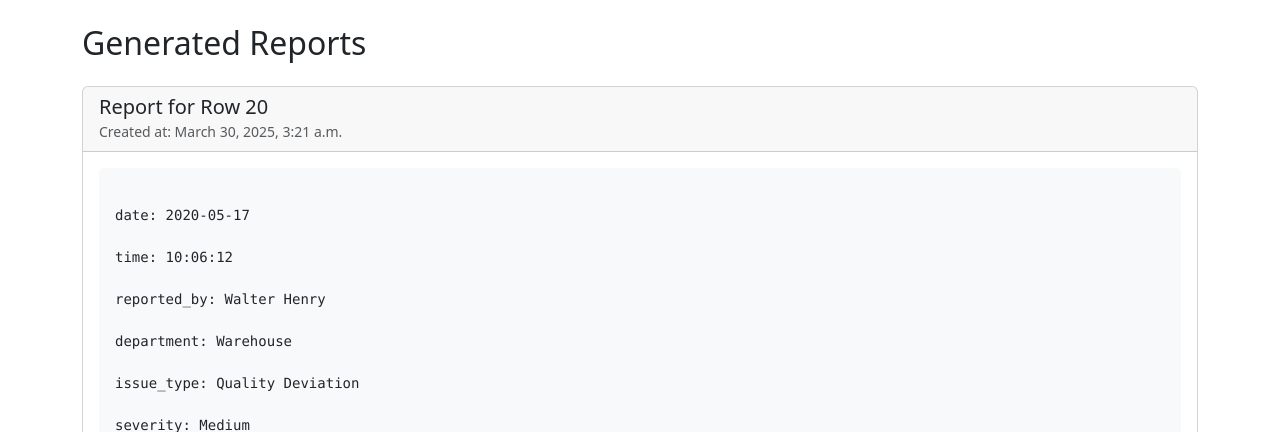
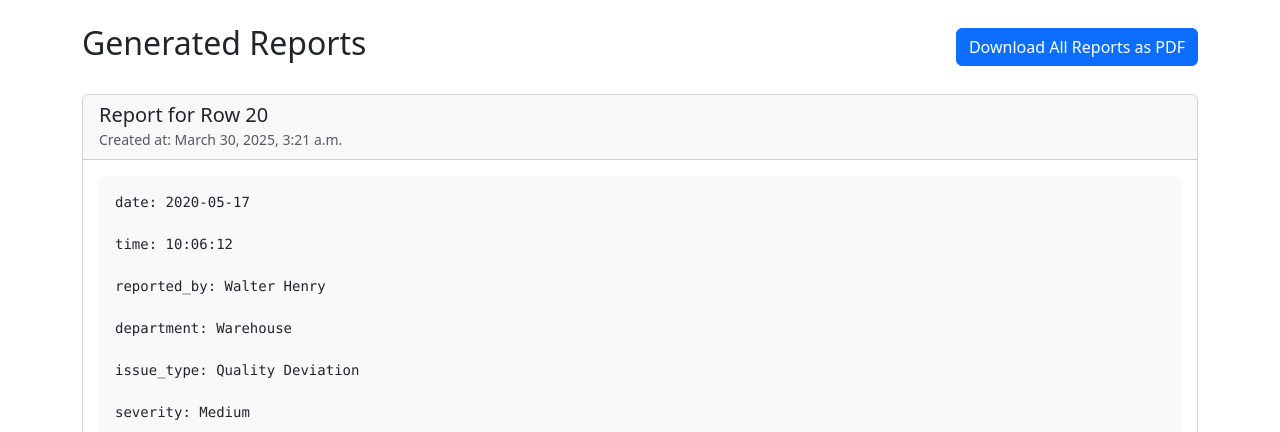
Before and after one commit to uberj/spreadsheetreporter, a Django app: page /reports/ in a window 1280 px wide. Shown: the part 56-488 px from the top of the page. Run offline with Django 5.2, Linux system fonts and the light colour scheme; data comes from the database, SQL or seed files in the repository; both versions use the stored data as it was after the commit.

Commit message:
[main] wip

```diff
--- a/requirements.txt
+++ b/requirements.txt
@@ -2,3 +2,4 @@ Django==5.0.2
 pandas==2.2.1
 openpyxl==3.1.2
 python-dotenv==1.0.1
+reportlab==4.1.0
--- a/spreadsheet_processor/templates/spreadsheet_processor/report_list.html
+++ b/spreadsheet_processor/templates/spreadsheet_processor/report_list.html
@@ -3,7 +3,17 @@
 {% block content %}
 <div class="row">
     <div class="col-12">
-        <h2 class="mb-4">Generated Reports</h2>
+        <div class="d-flex justify-content-between align-items-center mb-4">
+            <h2>Generated Reports</h2>
+            {% if reports %}
+            <form method="post" action="{% url 'download_reports_pdf' %}">
+                {% csrf_token %}
+                <button type="submit" class="btn btn-primary">
+                    <i class="bi bi-download"></i> Download All Reports as PDF
+                </button>
+            </form>
+            {% endif %}
+        </div>
 
         {% if reports %}
             {% for report in reports %}
@@ -13,7 +23,7 @@
                         <small class="text-muted">Created at: {{ report.created_at }}</small>
                     </div>
                     <div class="card-body">
-                        <pre class="bg-light p-3 rounded"><code>{{ report.content }}</code></pre>
+                        <pre class="bg-light p-3 rounded">{{ report.content }}</pre>
                     </div>
                 </div>
             {% endfor %}
--- /dev/null
+++ b/spreadsheet_processor/templates/spreadsheet_processor/report_template.html
@@ -0,0 +1,3 @@
+{% for field, value in data.items %}
+{{ field }}: {{ value }}
+{% endfor %}
--- a/spreadsheet_processor/urls.py
+++ b/spreadsheet_processor/urls.py
@@ -4,4 +4,5 @@ from . import views
 urlpatterns = [
     path('upload/', views.upload_spreadsheet, name='upload_spreadsheet'),
     path('reports/', views.ReportListView.as_view(), name='report_list'),
+    path('reports/download-pdf/', views.download_reports_pdf, name='download_reports_pdf'),
 ]
--- a/spreadsheet_processor/views.py
+++ b/spreadsheet_processor/views.py
@@ -5,6 +5,12 @@ from .models import Spreadsheet, Report
 import pandas as pd
 from django.http import HttpResponse
 import json
+from django.template.loader import render_to_string
+from reportlab.pdfgen import canvas
+from reportlab.lib.pagesizes import letter
+import io
+import zipfile
+from django.views.decorators.http import require_http_methods
 
 def upload_spreadsheet(request):
     if request.method == 'POST' and request.FILES.get('spreadsheet'):
@@ -17,9 +23,14 @@ def upload_spreadsheet(request):
 
             # Process each row
             for index, row in df.iterrows():
-                # Convert row to dictionary and create a formatted report
+                # Convert row to dictionary
                 row_data = row.to_dict()
-                report_content = json.dumps(row_data, indent=2)
+
+                # Generate report content using template
+                report_content = render_to_string(
+                    'spreadsheet_processor/report_template.html',
+                    {'data': row_data}
+                )
 
                 Report.objects.create(
                     spreadsheet=spreadsheet,
@@ -35,7 +46,7 @@ def upload_spreadsheet(request):
         except Exception as e:
             messages.error(request, f'Error processing spreadsheet: {str(e)}')
             spreadsheet.delete()
-            return redirect('upload_spreadsheet')
+            return render(request, 'spreadsheet_processor/upload.html')
 
     return render(request, 'spreadsheet_processor/upload.html')
 
@@ -44,3 +55,43 @@ class ReportListView(ListView):
     template_name = 'spreadsheet_processor/report_list.html'
     context_object_name = 'reports'
     ordering = ['-created_at']
+
+@require_http_methods(["POST"])
+def download_reports_pdf(request):
+    # Create a BytesIO object to store the ZIP file
+    zip_buffer = io.BytesIO()
+
+    with zipfile.ZipFile(zip_buffer, 'w', zipfile.ZIP_DEFLATED) as zip_file:
+        # Get all reports
+        reports = Report.objects.all().order_by('row_number')
+
+        for report in reports:
+            # Create PDF
+            pdf_buffer = io.BytesIO()
+            p = canvas.Canvas(pdf_buffer, pagesize=letter)
+
+            # Add title
+            p.setFont("Helvetica-Bold", 16)
+            p.drawString(50, 750, f"Report for Row {report.row_number}")
+
+            # Add content
+            p.setFont("Helvetica", 12)
+            y = 700
+            for line in report.content.split('\n'):
+                if y < 50:  # Start new page if we're near the bottom
+                    p.showPage()
+                    y = 750
+                p.drawString(50, y, line)
+                y -= 20
+
+            p.save()
+            pdf_buffer.seek(0)
+
+            # Add PDF to ZIP file
+            zip_file.writestr(f'report_row_{report.row_number}.pdf', pdf_buffer.getvalue())
+
+    # Prepare the response
+    zip_buffer.seek(0)
+    response = HttpResponse(zip_buffer, content_type='application/zip')
+    response['Content-Disposition'] = 'attachment; filename="reports.zip"'
+    return response
```
Also changed, not shown: spreadsheet_processor/tests.py (+34 -9 lines), db.sqlite3, 1 other file.
